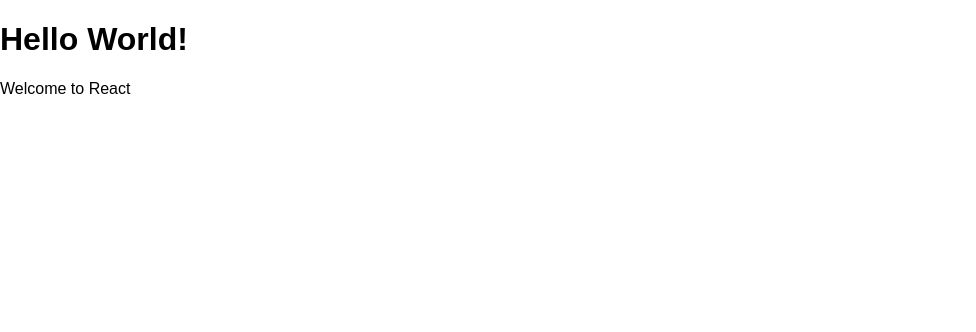
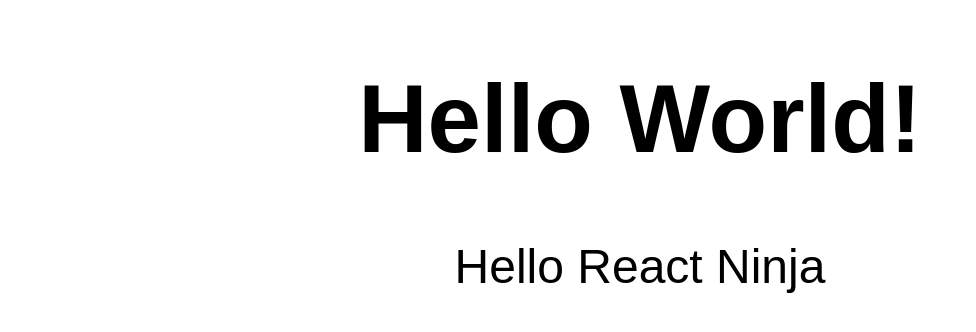
Before and after one commit to kevin-kabore/jr-to-sr-roadmap, a React (Create React App) app in the folder react_redux_module_bundling/robo_homies/: page / in a window 1280 px wide. Shown: the top 332 px of the page, without its empty margins (0-976 px from the left). Built offline with nearby package versions, Linux system fonts and the light colour scheme.

Commit message:
refactors Hello component to be a functional component

```diff
--- a/react_redux_module_bundling/robo_homies/src/Hello.js
+++ b/react_redux_module_bundling/robo_homies/src/Hello.js
@@ -1,16 +1,14 @@
-import React, { Component } from 'react';
+import React from 'react';
 import './Hello.css';
 
-class Hello extends Component {
-	render() {
+const Hello = (props) => {
 		return (
-			<div>
+			<div className='f1 tc'>
 				<h1>Hello World!</h1>
-				<p>Welcome to React</p>
+				<p>{props.greeting}</p>
 			</div>
-
 		)
-	}
 }
 
+
 export default Hello;
--- a/react_redux_module_bundling/robo_homies/src/index.js
+++ b/react_redux_module_bundling/robo_homies/src/index.js
@@ -7,5 +7,5 @@
 import 'tachyons';
 
 
-ReactDOM.render(<Hello />, document.getElementById('root'));
+ReactDOM.render(<Hello greeting={`Hello React Ninja`} />, document.getElementById('root'));
 registerServiceWorker();
```
Also changed, not shown: 1 other file (tests, documents, lock files or other folders).
